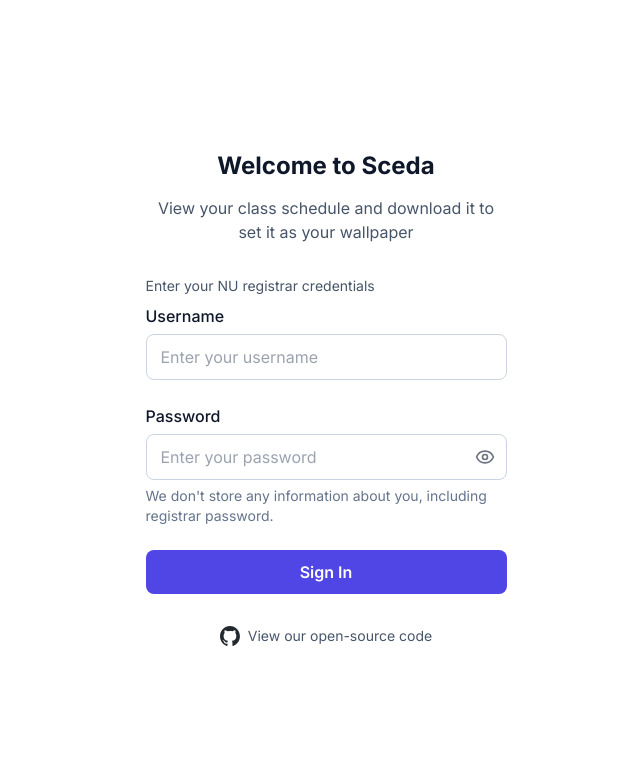
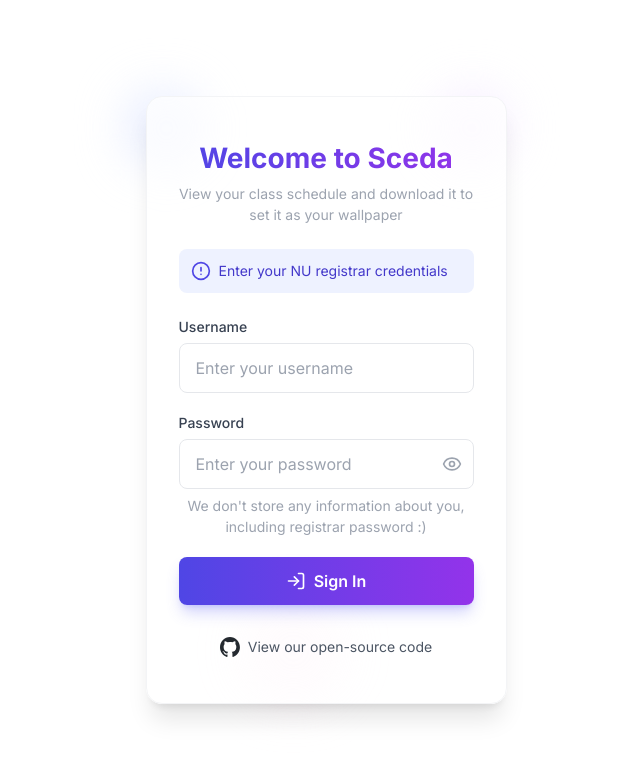
Before and after one commit to sunggatalimbet/sceda, a Next.js app: page / in a window 1280 px wide. Shown: the top 760 px of the page, without its empty margins (314-954 px from the left). Built offline with nearby package versions, Linux system fonts and the light colour scheme.

Commit message:
feat: edited login page design

```diff
--- a/app/components/auth-form.tsx
+++ b/app/components/auth-form.tsx
@@ -3,7 +3,7 @@
 import { useState } from "react";
 import { useForm } from "react-hook-form";
 import { zodResolver } from "@hookform/resolvers/zod";
-import { Eye, EyeOff } from "lucide-react";
+import { Eye, EyeOff, LogIn, AlertCircle } from "lucide-react";
 import { z } from "zod";
 import Image from "next/image";
 import Link from "next/link";
@@ -31,32 +31,47 @@
 	});
 
 	return (
-		<div className="min-h-screen flex items-center justify-center bg-white px-4">
-			<div className="w-full max-w-[460px]">
-				<div className="text-center mb-8">
-					<h1 className="text-[24px] font-bold text-[#0F172A] mb-3">
+		<div className="min-h-screen flex items-center justify-center px-4">
+			<div className="w-full max-w-[460px] relative">
+				<div className="absolute -top-4 -left-4 w-20 h-20 bg-indigo-100 rounded-full mix-blend-multiply filter blur-xl opacity-70 animate-blob"></div>
+				<div className="absolute -top-4 -right-4 w-20 h-20 bg-purple-100 rounded-full mix-blend-multiply filter blur-xl opacity-70 animate-blob animation-delay-2000"></div>
+				<div className="absolute -bottom-8 left-20 w-20 h-20 bg-pink-100 rounded-full mix-blend-multiply filter blur-xl opacity-70 animate-blob animation-delay-4000"></div>
+
+				<div className="bg-white/80 backdrop-blur-lg rounded-2xl shadow-xl px-8 py-10 relative z-10 border border-gray-100">
+					<div className="text-center mb-6">
+						{/* <div className="flex justify-center mb-4">
+							<div className="w-16 h-16 bg-indigo-600 rounded-2xl flex items-center justify-center transform rotate-12 hover:rotate-0 transition-transform duration-300">
+								<Image
+									src="/logo.png"
+									alt="Sceda Logo"
+									width={40}
+									height={40}
+									className="-rotate-12 hover:rotate-0 transition-transform duration-300"
+								/>
+							</div>
+						</div> */}
+						<h1 className="text-[28px] font-bold bg-clip-text text-transparent bg-gradient-to-r from-indigo-600 to-purple-600 mb-1">
 							Welcome to Sceda
 						</h1>
-					<p className="text-[#475569] text-base">
-						View your class schedule and download it to set it as
-						your wallpaper
+						<p className="text-gray-400 text-[14px]">
+							View your class schedule and download it to set it as your wallpaper
 						</p>
 					</div>
 
-				<div>
-					<p className="text-[#475569] text-sm mb-2">
+					<div className="mb-6">
+						<div className="flex items-center gap-2 p-3 bg-indigo-50 rounded-lg">
+							<AlertCircle className="w-5 h-5 text-indigo-600 flex-shrink-0" />
+							<p className="text-indigo-700 text-sm">
 								Enter your NU registrar credentials
 							</p>
 						</div>
+					</div>
 
-				<form
-					onSubmit={handleSubmit(onSubmitAction)}
-					className="space-y-6"
-				>
+					<form onSubmit={handleSubmit(onSubmitAction)} className="space-y-5">
 						<div className="space-y-1.5">
 							<label
 								htmlFor="username"
-							className="block text-[#0F172A] text-base font-medium"
+								className="block text-gray-700 text-sm font-medium"
 							>
 								Username
 							</label>
@@ -64,11 +79,12 @@
 								id="username"
 								type="text"
 								placeholder="Enter your username"
-							className="w-full px-3.5 py-2.5 rounded-lg border border-[#CBD5E1] focus:outline-none focus:ring-2 focus:ring-[#4F46E5] focus:border-transparent text-base"
+								className="w-full px-4 py-3 rounded-lg border border-gray-200 focus:outline-none focus:ring-2 focus:ring-indigo-500 focus:border-transparent text-base transition-all duration-200 placeholder:text-gray-400"
 								{...register("username")}
 							/>
 							{errors.username && (
-							<p className="text-red-500 text-sm">
+								<p className="text-red-500 text-sm flex items-center gap-1">
+									<AlertCircle className="w-4 h-4" />
 									{errors.username.message}
 								</p>
 							)}
@@ -77,7 +93,7 @@
 						<div className="space-y-1.5">
 							<label
 								htmlFor="password"
-							className="block text-[#0F172A] text-base font-medium"
+								className="block text-gray-700 text-sm font-medium"
 							>
 								Password
 							</label>
@@ -86,12 +102,12 @@
 									id="password"
 									type={showPassword ? "text" : "password"}
 									placeholder="Enter your password"
-								className="w-full px-3.5 py-2.5 rounded-lg border border-[#CBD5E1] focus:outline-none focus:ring-2 focus:ring-[#4F46E5] focus:border-transparent text-base pr-12"
+									className="w-full px-4 py-3 rounded-lg border border-gray-200 focus:outline-none focus:ring-2 focus:ring-indigo-500 focus:border-transparent text-base transition-all duration-200 pr-12 placeholder:text-gray-400"
 									{...register("password")}
 								/>
 								<button
 									type="button"
-								className="absolute right-3 top-1/2 -translate-y-1/2 text-gray-500 hover:text-gray-700"
+									className="absolute right-3 top-1/2 -translate-y-1/2 text-gray-400 hover:text-gray-600 transition-colors"
 									onClick={() => setShowPassword(!showPassword)}
 								>
 									{showPassword ? (
@@ -100,27 +116,26 @@
 										<Eye className="h-5 w-5" />
 									)}
 									<span className="sr-only">
-									{showPassword
-										? "Hide password"
-										: "Show password"}
+										{showPassword ? "Hide password" : "Show password"}
 									</span>
 								</button>
 							</div>
 							{errors.password && (
-							<p className="text-red-500 text-sm">
+								<p className="text-red-500 text-sm flex items-center gap-1 mb-1">
+									<AlertCircle className="w-4 h-4" />
 									{errors.password.message}
 								</p>
 							)}
-						<p className="text-[#64748B] text-sm">
-							We don&apos;t store any information about you,
-							including registrar password.
+							<p className="text-gray-400 text-[14px] text-center">
+								We don&apos;t store any information about you, including registrar password :)
 							</p>
 						</div>
 
 						<button
 							type="submit"
-						className="w-full bg-[#4F46E5] text-white rounded-lg py-2.5 px-4 text-base font-semibold hover:bg-[#4338CA] transition-colors"
+							className="w-full bg-gradient-to-r from-indigo-600 to-purple-600 text-white rounded-lg py-3 px-4 text-base font-semibold hover:from-indigo-500 hover:to-purple-500 transition-all duration-300 flex items-center justify-center gap-2 shadow-lg shadow-indigo-500/30 hover:shadow-indigo-500/40"
 						>
+							<LogIn className="w-5 h-5" />
 							Sign In
 						</button>
 					</form>
@@ -130,16 +145,18 @@
 							href="https://github.com/sunggatalimbet/sceda"
 							target="_blank"
 							rel="noopener noreferrer"
-						className="inline-flex items-center text-[#475569] hover:text-[#4F46E5] transition-colors gap-2 text-sm"
+							className="inline-flex items-center text-gray-600 hover:text-indigo-600 transition-colors gap-2 text-sm group"
 						>
 							<Image
-							alt={"Github Icon"}
-							src={"/github-mark.svg"}
+								alt="Github Icon"
+								src="/github-mark.svg"
 								width={20}
 								height={20}
+								className="group-hover:scale-110 transition-transform"
 							/>
-						View our open-source code
+							<span className="group-hover:underline">View our open-source code</span>
 						</Link>
+					</div>
 				</div>
 			</div>
 		</div>
--- a/app/globals.css
+++ b/app/globals.css
@@ -1,8 +1,38 @@
 @tailwind base;
 @tailwind components;
 @tailwind utilities;
+
+@keyframes blob {
+  0% {
+    transform: translate(0px, 0px) scale(1);
+  }
+  33% {
+    transform: translate(30px, -50px) scale(1.1);
+  }
+  66% {
+    transform: translate(-20px, 20px) scale(0.9);
+  }
+  100% {
+    transform: translate(0px, 0px) scale(1);
+  }
+}
+
 @layer base {
-	img {
-		@apply inline-block;
-	}
+  img {
+    @apply inline-block;
+  }
 }
+
+@layer utilities {
+  .animate-blob {
+    animation: blob 7s infinite;
+  }
+
+  .animation-delay-2000 {
+    animation-delay: 2s;
+  }
+
+  .animation-delay-4000 {
+    animation-delay: 4s;
+  }
+}
--- a/app/hooks/useGetSchedule.ts
+++ b/app/hooks/useGetSchedule.ts
@@ -2,6 +2,17 @@
 import { toast } from "react-hot-toast";
 import { ApiError, errorCodes } from "../utils/api-error";
 import type { ICourse } from "../types";
+
+const isFoundationYearSchedule = (schedule: ICourse[][]) => {
+	const foundationCourses = ["FMAT 041", "FLDP 095", "FEAP 020"];
+
+	// Check if any day has at least one Foundation year course
+	return schedule.some(day =>
+		day.some(course =>
+			foundationCourses.includes(course.courseId || "")
+		)
+	);
+};
 
 type GetScheduleParams = {
 	username: string;
@@ -36,7 +47,18 @@
 					);
 				}
 
-				return data.schedule as ICourse[][];
+				const schedule = data.schedule as ICourse[][];
+
+				// Check if the schedule is for a Foundation year student
+				if (!isFoundationYearSchedule(schedule)) {
+					throw new ApiError(
+						"Access is currently limited to Foundation year students. Support for undergraduate students is coming soon.",
+						errorCodes.INVALID_ACCESS,
+						403
+					);
+				}
+
+				return schedule;
 			} catch (error) {
 				if (error instanceof ApiError) {
 					throw error;
@@ -64,6 +86,8 @@
 			const errorMessages = {
 				[errorCodes.INVALID_CREDENTIALS]:
 					"Invalid username or password",
+				[errorCodes.INVALID_ACCESS]:
+					"Access is currently limited to Foundation year students. Support for undergraduate students is coming soon.",
 				[errorCodes.NETWORK_ERROR]:
 					"Network error. Please check your connection",
 				[errorCodes.PARSE_ERROR]: "Error processing schedule data",
--- a/app/utils/api-error.ts
+++ b/app/utils/api-error.ts
@@ -5,7 +5,8 @@
 			| "INVALID_CREDENTIALS"
 			| "SERVER_ERROR"
 			| "NETWORK_ERROR"
-			| "PARSE_ERROR",
+			| "PARSE_ERROR"
+			| "INVALID_ACCESS",
 		public status: number,
 	) {
 		super(message);
@@ -18,4 +19,5 @@
 	SERVER_ERROR: "SERVER_ERROR",
 	NETWORK_ERROR: "NETWORK_ERROR",
 	PARSE_ERROR: "PARSE_ERROR",
+	INVALID_ACCESS: "INVALID_ACCESS",
 } as const;
```
Also changed, not shown: 1 other file (tests, documents, lock files or other folders). Lines whose indentation alone changed are shown as unchanged.
